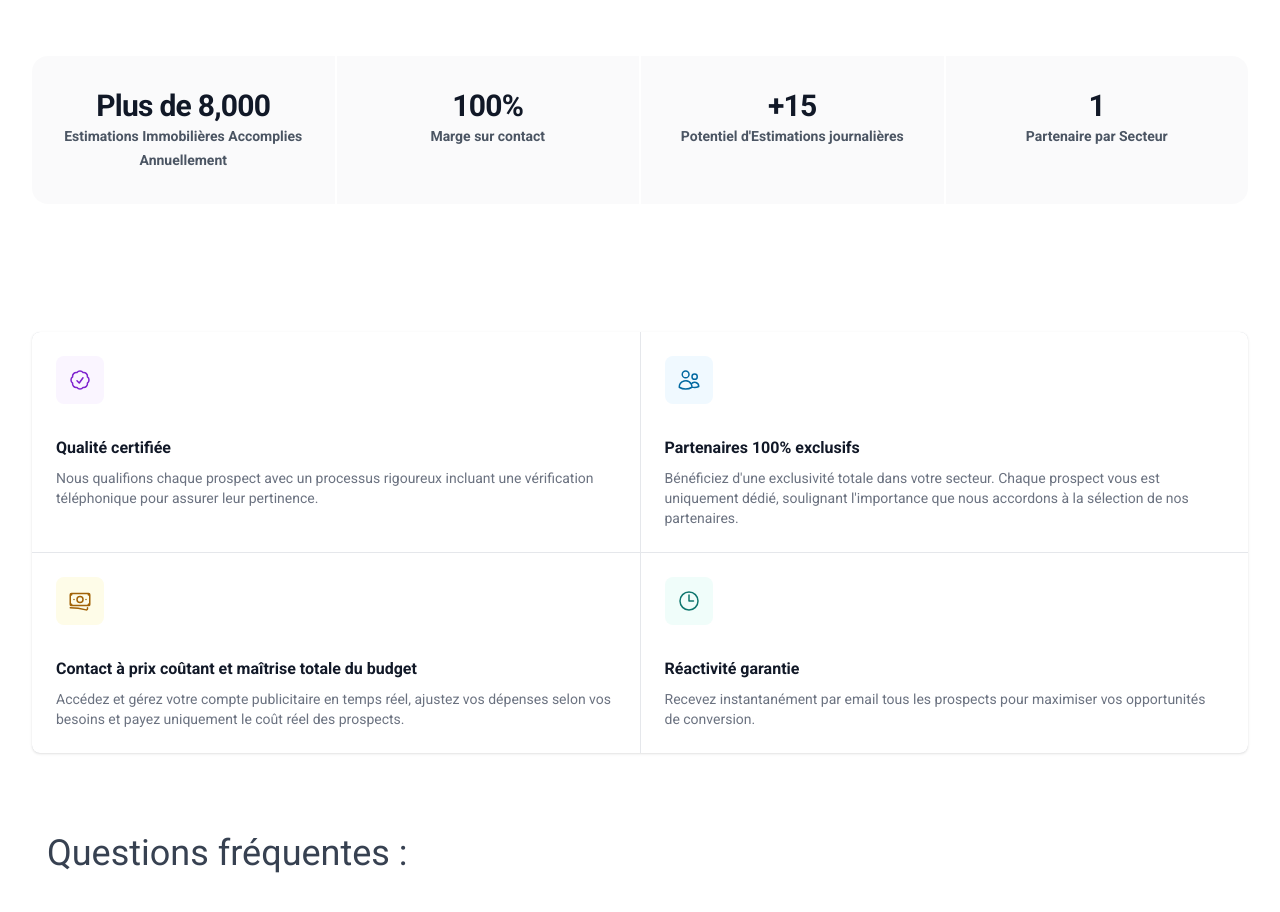
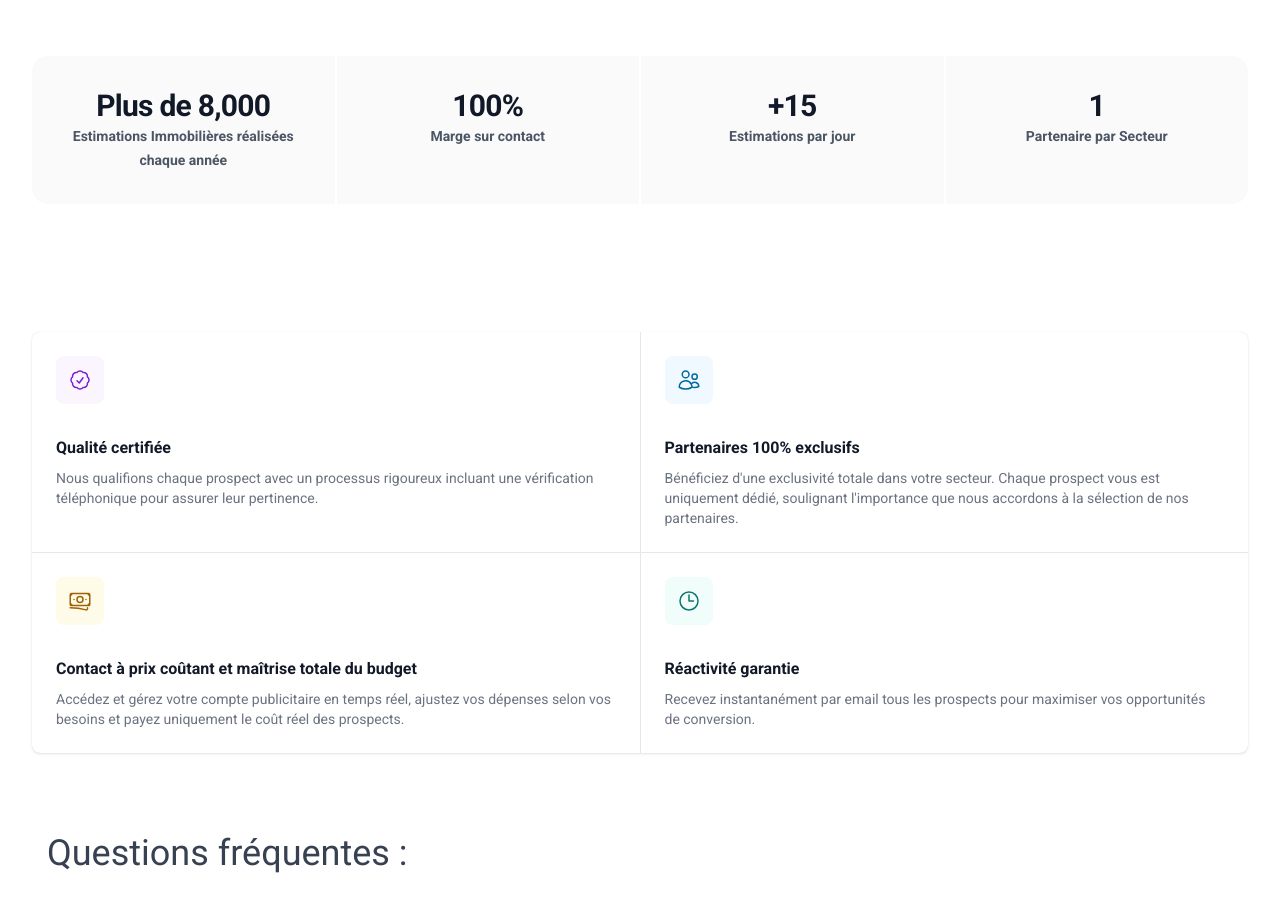
Before and after one commit to magicniclus/avenueimmo, a Next.js app: page /partner in a window 1280 px wide. Shown: the part 1200-2112 px from the top of the page. Built offline with nearby package versions, Linux system fonts and the light colour scheme.

Commit message:
Update Stats.js

```diff
--- a/components/pro/stats/Stats.js
+++ b/components/pro/stats/Stats.js
@@ -3,13 +3,13 @@ import React from "react";
 const stats = [
   {
     id: 1,
-    name: "Estimations Immobilières Accomplies Annuellement",
+    name: "Estimations Immobilières réalisées chaque année",
     value: "Plus de 8,000",
   },
   { id: 2, name: "Marge sur contact", value: "100%" },
   {
     id: 3,
-    name: "Potentiel d'Estimations journalières",
+    name: "Estimations par jour",
     value: "+15",
   },
   {
```
